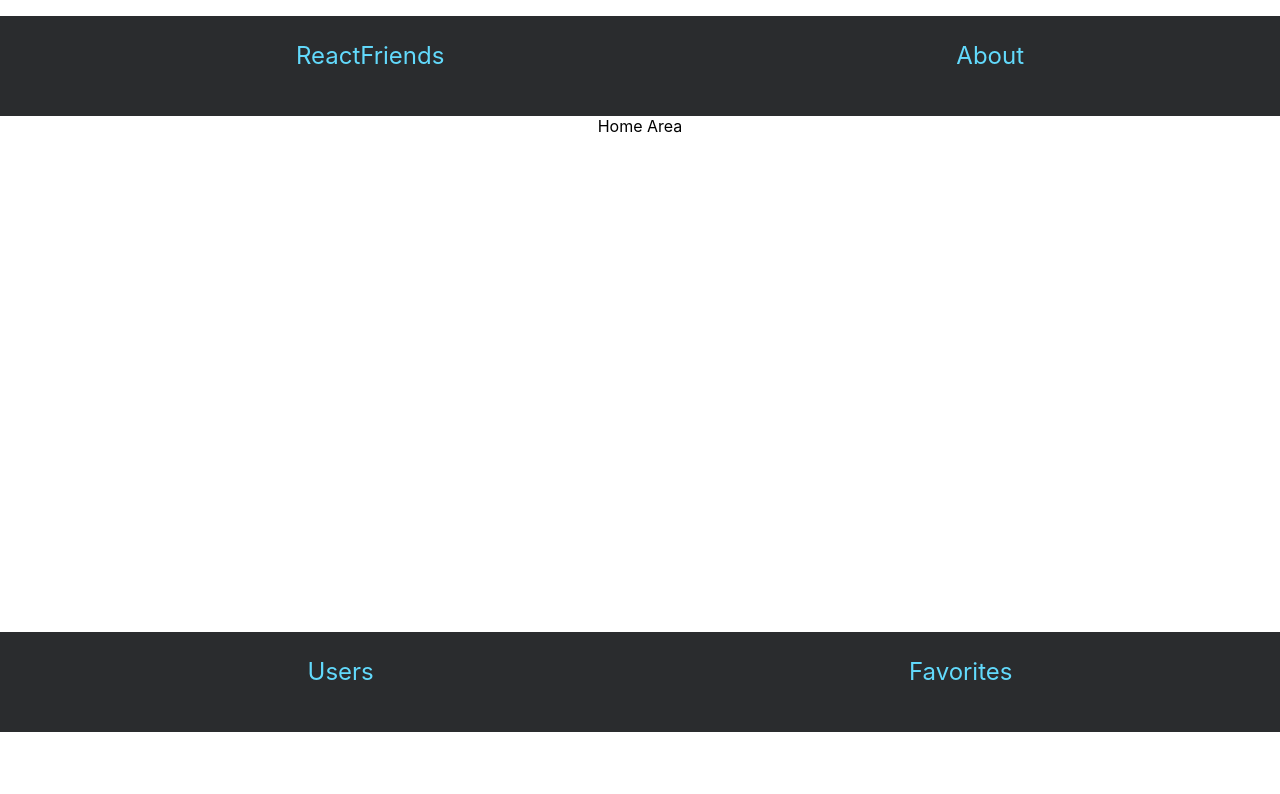
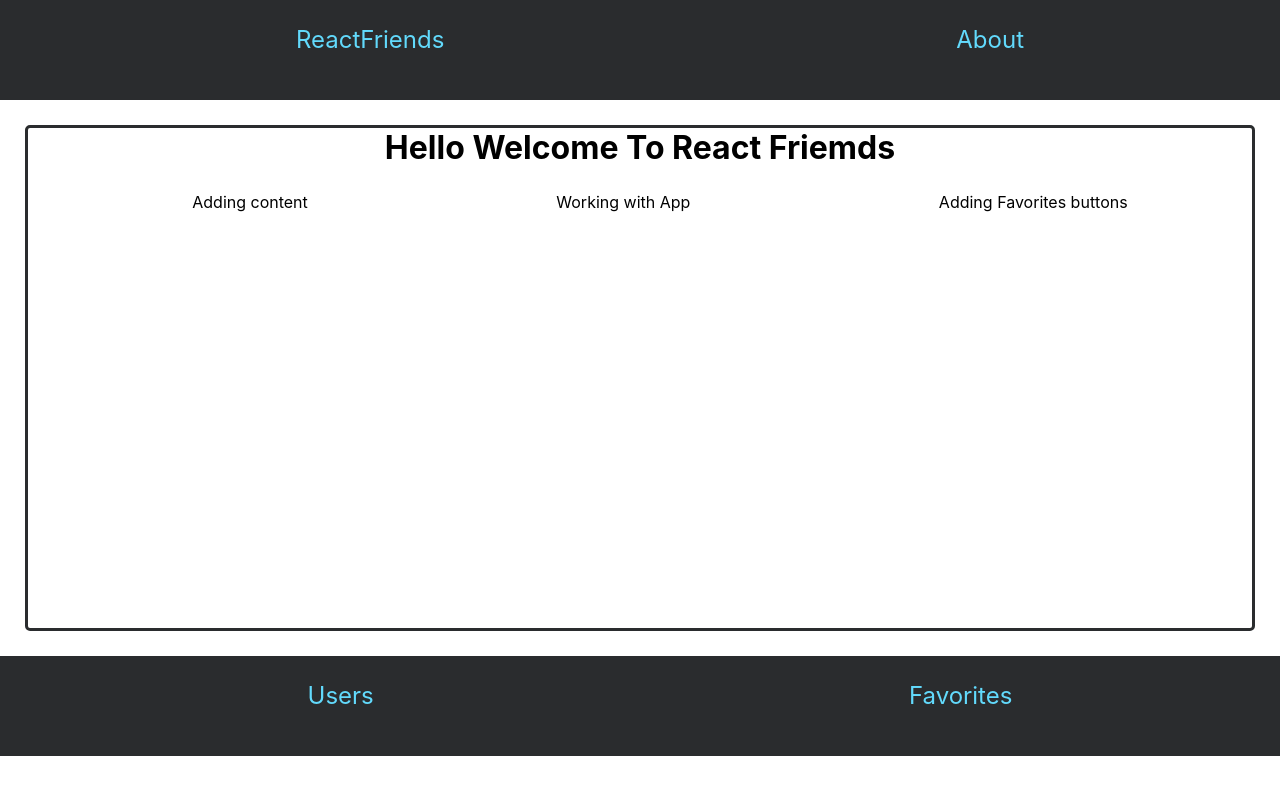
Before and after one commit to jferson1089/Project-2-Repo, a React (Create React App) app in the folder reactfriends/: page / in a window 1280 px wide. Shown: the top 794 px of the page. Built offline with nearby package versions, Linux system fonts and the light colour scheme.

Commit message:
styling more setup

```diff
--- a/reactfriends/src/App.css
+++ b/reactfriends/src/App.css
@@ -37,6 +37,13 @@
   }
 }
 
+header{
+
+}
+
+*{
+  margin:0 auto;
+}
 
 nav {
   background-color:#2A2C2E;
@@ -63,4 +70,7 @@ li {
 
 main {
   height:500px;
+  margin: 25px;
+  border: 3px solid #2A2C2E;
+  border-radius: 5px;
 }
--- a/reactfriends/src/components/Favorites.js
+++ b/reactfriends/src/components/Favorites.js
@@ -1,7 +1,17 @@
 import React from "react";
 
 function Favorites() {
-  return <div>Favorite Users Here</div>;
+  return (<div className='fave'>
+      <img className='faveImag' src='' alt='' />
+      <h3>Favorited User Name</h3>
+      <h3>Favorited User Location</h3>
+      <hr/>
+
+
+
+
+  </div>
+  )
 }
 
 export default Favorites;
--- a/reactfriends/src/components/Home.js
+++ b/reactfriends/src/components/Home.js
@@ -4,7 +4,14 @@ import React from 'react'
 
 function Home (){
 
-    return <div>Home Area</div>
+    return <div>
+        <h1>Hello Welcome To React Friemds</h1>
+        <ul>
+            <li>Adding content</li>
+            <li>Working with App</li>
+            <li>Adding Favorites buttons</li>
+        </ul>
+    </div>
 
 
 }
--- a/reactfriends/src/components/Users.js
+++ b/reactfriends/src/components/Users.js
@@ -1,11 +1,25 @@
-import React, {useState , useEffect} from "react";
+import React, {useEffect} from "react";
 
 function  Users () {
 
+    useEffect(() => {
+
+    }, [])
 
 
 
-  return <div> We have 4...users</div>;
+  return (
+    <div className='usersCard'>
+        User information goes in these cards.
+        Image in this area
+        <h1>User Name</h1>
+        <h2>User Age</h2>
+        <h3>User Location</h3>
+
+  </div>
+
+
+  )
 }
 
 export default Users;
```
